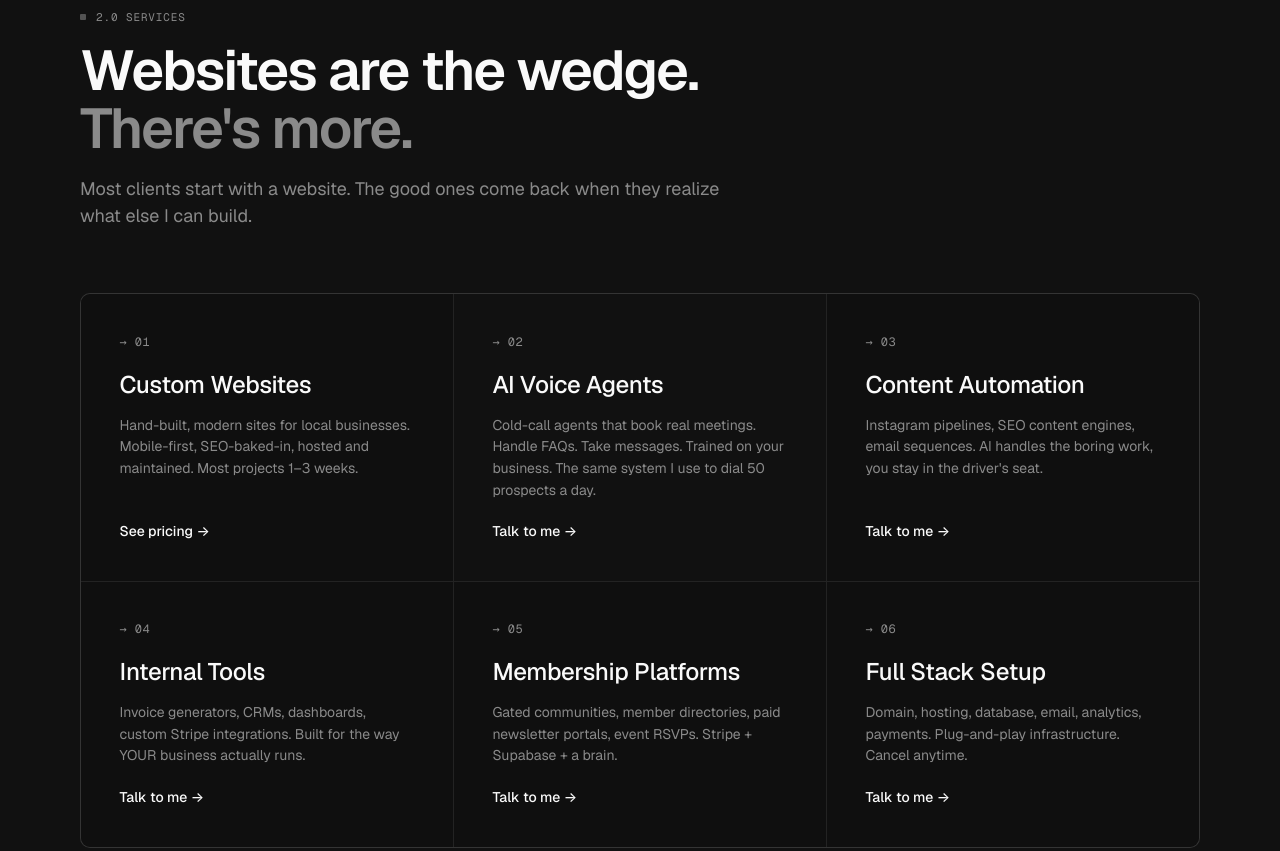
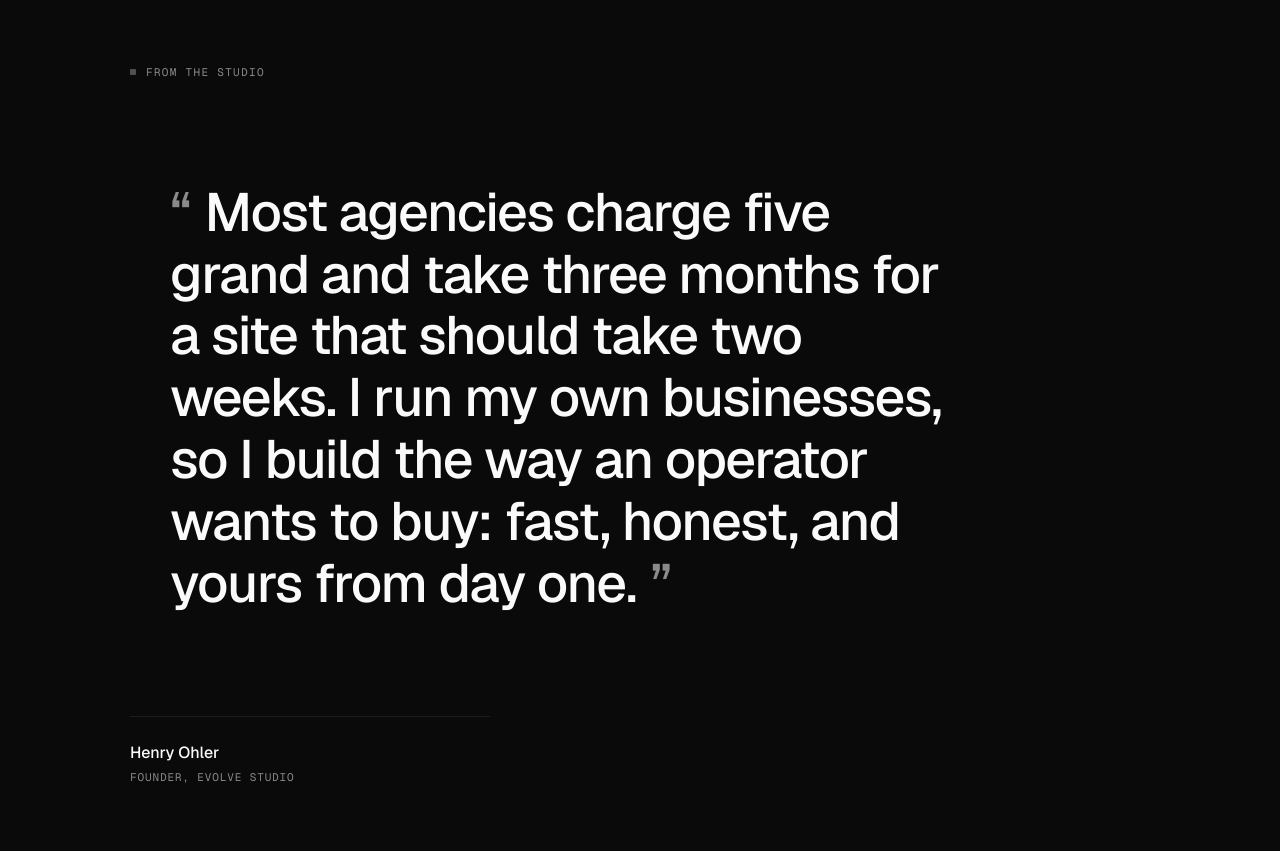
Before and after one commit to hohler9860/Evolve-studio, a website: page public/index.html in a window 1280 px wide. Shown: the part 2389-3240 px from the top of the page. Drawn offline with nearby package versions, Linux system fonts and the light colour scheme; files whose address does not match are found by name.

Commit message:
Add Attio-style manifesto quote section + bust CSS cache
Inserts a single full-bleed manifesto quote between Work and Services
(Firecrawl finding #9: lead with one giant quote, not a testimonial
grid). Uses Henry's founder voice as a placeholder until a real
customer testimonial exists. Marked with a TODO so it gets swapped
when the first paid client ships.

Also adds a version query to the landing.css link so stylesheet
updates aren't masked by stale browser cache on subsequent edits.

Co-Authored-By: Claude Opus 4.7 (1M context) <noreply@anthropic.com>

```diff
--- a/public/index.html
+++ b/public/index.html
@@ -21,7 +21,7 @@
 <link rel="preconnect" href="https://fonts.googleapis.com">
 <link rel="preconnect" href="https://fonts.gstatic.com" crossorigin>
 <link href="https://fonts.googleapis.com/css2?family=Geist:wght@300;400;500;600;700&family=Geist+Mono:wght@400;500&display=swap" rel="stylesheet">
-<link rel="stylesheet" href="landing.css">
+<link rel="stylesheet" href="landing.css?v=20260516a">
 <script defer src="/_vercel/insights/script.js"></script>
 </head>
 <body>
@@ -180,6 +180,25 @@
         </div>
       </a>
     </div>
+  </div>
+</section>
+
+<!-- ============================== MANIFESTO QUOTE ============================== -->
+<!-- TODO: swap this manifesto with a real customer quote once Evolve ships its first paid client site -->
+<section class="section section-quote" id="manifesto" aria-label="Studio manifesto">
+  <div class="container">
+    <figure class="quote-block reveal">
+      <span class="mono quote-label">From the studio</span>
+      <blockquote class="quote-text">
+        Most agencies charge five grand and take three months for a site that should take two weeks.
+        I run my own businesses, so I build the way an operator wants to buy: fast, honest,
+        and yours from day one.
+      </blockquote>
+      <figcaption class="quote-cite">
+        <span class="quote-author">Henry Ohler</span>
+        <span class="quote-role mono">Founder, Evolve Studio</span>
+      </figcaption>
+    </figure>
   </div>
 </section>
 
--- a/public/landing.css
+++ b/public/landing.css
@@ -599,6 +599,66 @@ h1, h2, h3, h4, p { margin: 0; }
   font-size: var(--fs-sm);
 }
 
+/* ---------- MANIFESTO / QUOTE BLOCK ---------- */
+.section-quote {
+  padding: clamp(96px, 14vw, 200px) 0;
+  border-top: 1px solid var(--border);
+  border-bottom: 1px solid var(--border);
+}
+.quote-block {
+  max-width: 1020px;
+  margin: 0 auto;
+  display: flex;
+  flex-direction: column;
+  gap: clamp(28px, 4vw, 48px);
+}
+.quote-label {
+  color: var(--fg-muted);
+  text-transform: uppercase;
+  letter-spacing: 0.12em;
+  font-size: 11px;
+  display: inline-flex;
+  align-items: center;
+  gap: 10px;
+}
+.quote-label::before {
+  content: "";
+  width: 6px;
+  height: 6px;
+  background: currentColor;
+  opacity: 0.55;
+  border-radius: 1px;
+}
+.quote-text {
+  font-size: clamp(28px, 4.2vw, 56px);
+  line-height: 1.15;
+  letter-spacing: -0.025em;
+  font-weight: 500;
+  color: var(--fg);
+  max-width: 22ch;
+}
+.quote-text::before { content: "\201C"; margin-right: 0.05em; color: var(--fg-muted); }
+.quote-text::after  { content: "\201D"; margin-left: 0.05em; color: var(--fg-muted); }
+.quote-cite {
+  display: flex;
+  flex-direction: column;
+  gap: 4px;
+  padding-top: 24px;
+  border-top: 1px solid var(--border);
+  max-width: 360px;
+}
+.quote-author {
+  font-size: var(--fs-base);
+  font-weight: 500;
+  color: var(--fg);
+}
+.quote-role {
+  color: var(--fg-muted);
+  text-transform: uppercase;
+  letter-spacing: 0.08em;
+  font-size: 11px;
+}
+
 /* ---------- SERVICES GRID ---------- */
 .services-grid {
   display: grid;
```
